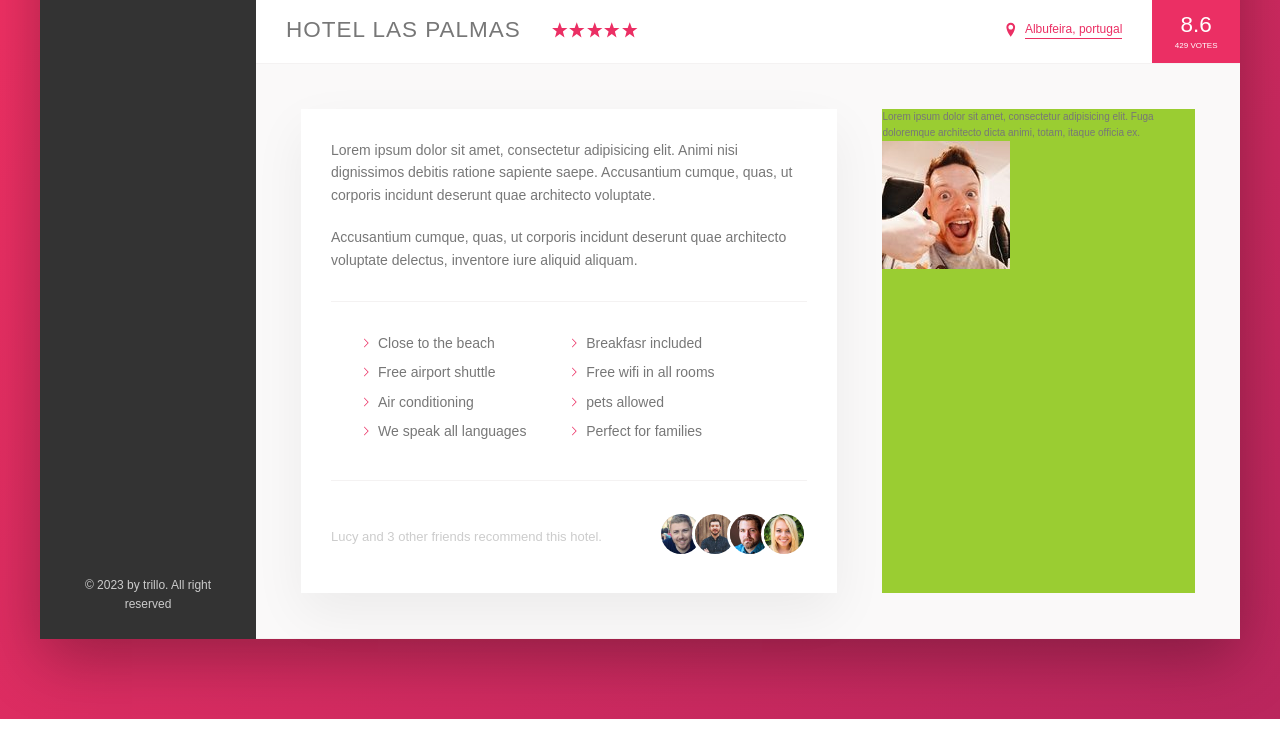
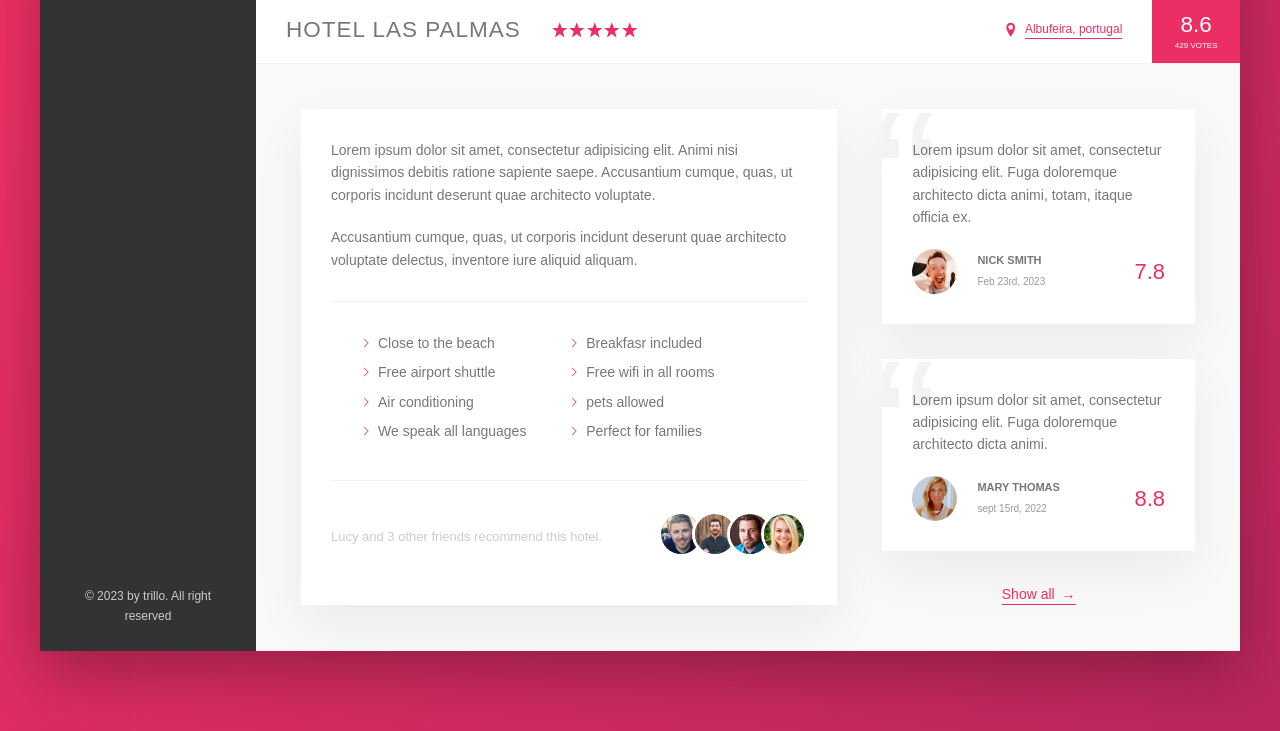
Before and after one commit to Mahmoud-D/Trillo, a website built with Vite: page index.html in a window 1280 px wide. Shown: the part 543-1274 px from the top of the page. Built offline with nearby package versions, Linux system fonts and the light colour scheme.

Commit message:
Adding review section

```diff
--- a/index.html
+++ b/index.html
@@ -200,9 +200,36 @@
                     alt="User 1"
                     class="review__photo"
                   />
-                  <div class="review__user-box"></div>
+                  <div class="review__user-box">
+                    <p class="review__user-name">Nick Smith</p>
+                    <p class="review__user-date">Feb 23rd, 2023</p>
+                  </div>
+                  <div class="review__rating">7.8</div>
                 </figcaption>
               </figure>
+
+              <figure class="review">
+                <blockquote class="review__text">
+                  Lorem ipsum dolor sit amet, consectetur adipisicing elit. Fuga
+                  doloremque architecto dicta animi.
+                </blockquote>
+                <figcaption class="review__user">
+                  <img
+                    src="img/user-2.jpg"
+                    alt="User 2"
+                    class="review__photo"
+                  />
+                  <div class="review__user-box">
+                    <p class="review__user-name">Mary Thomas</p>
+                    <p class="review__user-date">sept 15rd, 2022</p>
+                  </div>
+                  <div class="review__rating">8.8</div>
+                </figcaption>
+              </figure>
+              <button class="btn-inline">
+                Show all
+                <span> &rarr;</span>
+              </button>
             </div>
           </div>
         </main>
--- a/sass/_components.scss
+++ b/sass/_components.scss
@@ -259,8 +259,15 @@
   border-bottom: 1px solid currentColor;
   cursor: pointer;
   transition: all 0.5s;
+  & span {
+    margin-left: 3px;
+    transition: margin-left 0.2s;
+  }
   &:hover {
     color: var(--color-Grey-dark-1);
+    span {
+      margin-left: 8px;
+    }
   }
   &:focus {
     outline: none;
@@ -344,3 +351,59 @@
     margin-right: -1.5rem;
   }
 }
+
+//////////////////////////////////////////////////
+// REVIEWS
+.review {
+  background-color: #fff;
+  box-shadow: var(--shadow-light);
+  padding: 3rem;
+  margin-bottom: 3.5rem;
+  position: relative;
+  overflow: hidden;
+  &__text {
+    margin-bottom: 2rem;
+    // background-color: rebeccapurple;
+    position: relative;
+    z-index: 1000;
+  }
+  &__user {
+    display: flex;
+    align-items: center;
+  }
+  &__photo {
+    width: 4.5rem;
+    height: 4.5rem;
+    border-radius: 50%;
+    margin-right: 2rem;
+  }
+  &__user-box {
+    margin-right: auto;
+  }
+  &__user-name {
+    font-size: 1.1rem;
+    font-weight: 600;
+    text-transform: uppercase;
+    margin-bottom: 0.4rem;
+  }
+  &__user-date {
+    font-size: 1rem;
+    color: var(--color-Grey-dark-3);
+  }
+  &__rating {
+    font-size: 2.2rem;
+    font-weight: 300;
+    color: var(--color-Primary);
+  }
+  &::before {
+    content: "\201C";
+    position: absolute;
+    top: -2.75rem;
+    left: -1rem;
+    line-height: 1;
+    font-size: 20rem;
+    font-family: sans-serif;
+    color: var(--color-Grey-light-2);
+    z-index: 1;
+  }
+}
--- a/sass/_layout.scss
+++ b/sass/_layout.scss
@@ -33,13 +33,13 @@
 }
 
 .detail {
+  font-size: 1.4rem;
   display: flex;
   padding: 4.5rem;
   background-color: var(--color-Grey-light-1);
   border-bottom: var(--line);
 }
 .description {
-  font-size: 1.4rem;
   background-color: #fff;
   box-shadow: var(--shadow-light);
   padding: 3rem;
@@ -47,6 +47,9 @@
   margin-right: 4.5rem;
 }
 .user-reviews {
-  background-color: yellowgreen;
+  // background-color: yellowgreen;
   flex: 1;
+  display: flex;
+  flex-direction: column;
+  align-items: center;
 }
```
